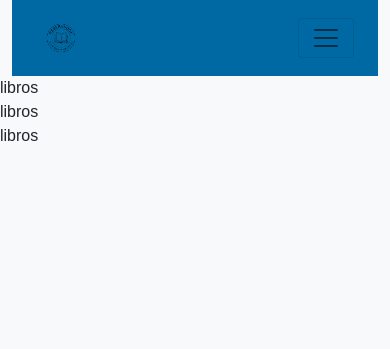
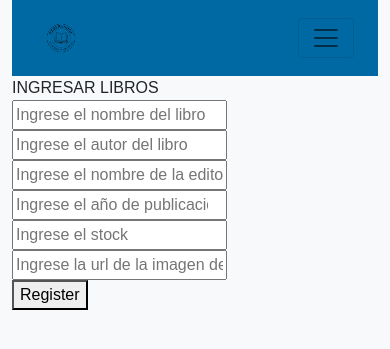
Before and after one commit to H3N40/ReservBook, a PHP site: page /views/admin.php in a window 390 px wide. Shown: the top 349 px of the page. Run offline with PHP 8.4, Linux system fonts and the light colour scheme; the visitor is signed in with stand-in values (Sample User, id 1); some libraries are stand-ins or nearby versions.

Commit message:
Registrar libros terminado

```diff
--- a/backend/admin_books.php
+++ b/backend/admin_books.php
@@ -12,7 +12,7 @@ class Register
         $this->db = $dbConfig->getConnection();
     }
 
-    public function addbooks($title, $author, $publisher, $publication_year, $cover_image, $stock)
+    public function addbooks($title, $author, $publisher, $publication_year, $stock, $cover_image)
     {
         $checkSql = "SELECT * FROM books WHERE title = :title";
         $checkStmt = $this->db->prepare($checkSql);
--- a/js/main.js
+++ b/js/main.js
@@ -27,7 +27,29 @@ $(document).ready(function () {
 
         registerUser(fullName, email, password, identificationNumber, phone);
     });
+
+    $("#booksForm").submit(function (event) {
+        event.preventDefault();
+
+        var title = $.trim($('input[name="title"]').val());
+        var author = $.trim($('input[name="author"]').val());
+        var publisher = $.trim($('input[name="publisher"]').val());
+        var publication_year = $.trim($('input[name="publication_year"]').val());
+        var stock = $.trim($('input[name="stock"]').val());
+        var cover_image = $.trim($('input[name="cover_image"]').val());
+
+        if (title === "" || author === "" || publisher === "" || publication_year === "" || stock === "" || cover_image ==="") {
+            alertify.error("Todos los campos son obligatorios.");
+            return;
+        }
+
+        title = encodeURIComponent(title);
+
+        addbooks(title, author, publisher, publication_year, stock, cover_image);
+    });
 });
+
+
 
 function loginUser(username, password) {
     $.ajax({
@@ -80,3 +102,32 @@ function registerUser(fullName, email, password, identificationNumber, phone) {
         },
     });
 }
+
+
+function addbooks(title, author, publisher, publication_year, stock, cover_image) {
+    $.ajax({
+        url: "../backend/admin_books.php",
+        method: "POST",
+        data: {
+            title: title,
+            author: author,
+            publisher: publisher,
+            publication_year: publication_year,
+            stock: stock,
+            cover_image: cover_image
+        },
+
+        dataType: "json",
+        success: function (response) {
+            if (response.status === "success") {
+                alertify.success("El libro se ha ingresado correctamente");
+
+            } else if (response.status === "error") {
+                alertify.error(response.message);
+            } else {
+                console.log("Otro error");
+                $("#result").html("<p>Error en la llamada AJAX</p>");
+            }
+        },
+    });
+}
--- a/views/admin.php
+++ b/views/admin.php
@@ -36,6 +36,7 @@ if (isset($_SESSION['logged_in']) && $_SESSION['logged_in'] === true) {
     <link rel="stylesheet" href="../css/home.css">
     <title>ReservBook</title>
 </head>
+
 <body>
     <!-- Contenedor principal -->
     <div class="container-fluid">
@@ -49,8 +50,9 @@ if (isset($_SESSION['logged_in']) && $_SESSION['logged_in'] === true) {
                         <a href="#" class="navbar-brand">
                             <img class="logo" src="../assets/logo.png" alt="ReservBook Logo"> <!--      logo     -->
                         </a>
-                    <button class="navbar-toggler" type="button" data-bs-toggle="collapse" data-bs-target="#navbarNav"
-                            aria-controls="navbarNav" aria-expanded="false" aria-label="Toggle navigation">
+                        <button class="navbar-toggler" type="button" data-bs-toggle="collapse"
+                            data-bs-target="#navbarNav" aria-controls="navbarNav" aria-expanded="false"
+                            aria-label="Toggle navigation">
                             <span class="navbar-toggler-icon"></span>
                         </button>
                         <div class="collapse navbar-collapse" id="navbarNav">
@@ -66,7 +68,8 @@ if (isset($_SESSION['logged_in']) && $_SESSION['logged_in'] === true) {
                             </ul>
                             <ul class="navbar-nav ms-auto">
                                 <li class="nav-item">
-                                <a class="btn btn-outline-light me-2 btn-logout" href="../backend/logout.php">Logout</a>
+                                    <a class="btn btn-outline-light me-2 btn-logout"
+                                        href="../backend/logout.php">Logout</a>
                                 </li>
                                 <li class="nav-item">
                                     <a class="btn btn-outline-light me-2 btn-admin" href="../views/admin.php">Admin</a>
@@ -86,7 +89,42 @@ if (isset($_SESSION['logged_in']) && $_SESSION['logged_in'] === true) {
     </div> <!-- Fin fila 2 -->
 
     <!-- fila 3 -->
+    <div class="container">
+        <div class="box effect7">
+            <div class="header">INGRESAR LIBROS</div>
+            <form id="booksForm">
 
+                <div class="input-container">
+                    <input type="text" placeholder="Ingrese el nombre del libro" name="title" required>
+                </div>
+
+                <div class="input-container">
+                    <input type="text" placeholder="Ingrese el autor del libro" name="author" required>
+                </div>
+
+                <div class="input-container">
+                    <input type="text" placeholder="Ingrese el nombre de la editorial" name="publisher" required>
+                </div>
+
+                <div class="input-container">
+                    <input type="number" placeholder="Ingrese el año de publicacion del libro" name="publication_year"
+                        required>
+                </div>
+
+                <div class="input-container">
+                    <input type="text" placeholder="Ingrese el stock" name="stock" required>
+                </div>
+
+                <div class="input-container">
+                    <input type="text" placeholder="Ingrese la url de la imagen de portada" name="cover_image" required>
+                </div>
+
+
+                <button type="submit" class="butt btn-register">Register</button>
+
+            </form>
+        </div>
+    </div>
 
 
 
@@ -96,25 +134,9 @@ if (isset($_SESSION['logged_in']) && $_SESSION['logged_in'] === true) {
     </div> <!-- Fin fila 3 -->
 
     <!-- fila 4 -->
-    <div class="row">
-        <!-- fila 4 col 1 -->
-        <div class="col-xs col-sm col-md-4 col-lg-4">
-            <div class="p">libros</div>
 
 
-        </div><!--Fin fila 4 col 1 -->
-        <!-- fila 4 col 2 -->
-        <div class="col-xs col-sm col-md-4 col-lg-4">
-            <div class="p">libros</div>
 
-
-        </div><!--Fin fila 4 col 2 -->
-        <!-- fila 4 col 3 -->
-        <div class="col-xs col-sm col-md-4 col-lg-4">
-            <div class="p">libros</div>
-
-
-        </div><!--Fin fila 4 col 3 -->
     </div> <!-- Fin fila 4 -->
     </div>
     <!-- Fin contenedor principal -->
@@ -132,6 +154,13 @@ if (isset($_SESSION['logged_in']) && $_SESSION['logged_in'] === true) {
   <script src="https://cdn.jsdelivr.net/npm/@popperjs/core@2.9.2/dist/umd/popper.min.js" integrity="sha384-IQsoLXl5PILFhosVNubq5LC7Qb9DXgDA9i+tQ8Zj3iwWAwPtgFTxbJ8NT4GN1R8p" crossorigin="anonymous"></script>
   <script src="https://cdn.jsdelivr.net/npm/bootstrap@5.0.2/dist/js/bootstrap.min.js" integrity="sha384-cVKIPhGWiC2Al4u+LWgxfKTRIcfu0JTxR+EQDz/bgldoEyl4H0zUF0QKbrJ0EcQF" crossorigin="anonymous"></script>
   -->
+    <link rel="stylesheet" href="https://cdn.jsdelivr.net/npm/alertifyjs@1.13.1/build/css/alertify.min.css" />
+    <link rel="stylesheet" href="https://cdn.jsdelivr.net/npm/alertifyjs@1.13.1/build/css/themes/default.min.css" />
+    <script src="../js/jquery-3.7.1.min.js"></script>
+    <script src="https://cdn.jsdelivr.net/npm/alertifyjs@1.13.1/build/alertify.min.js"></script>
+    <script src="../js/main.js"></script>
+</body>
+
 </body>
 
 </html>
```
Also changed, not shown: backend/register.php (+7 -3 lines). Lines whose indentation alone changed are shown as unchanged.
